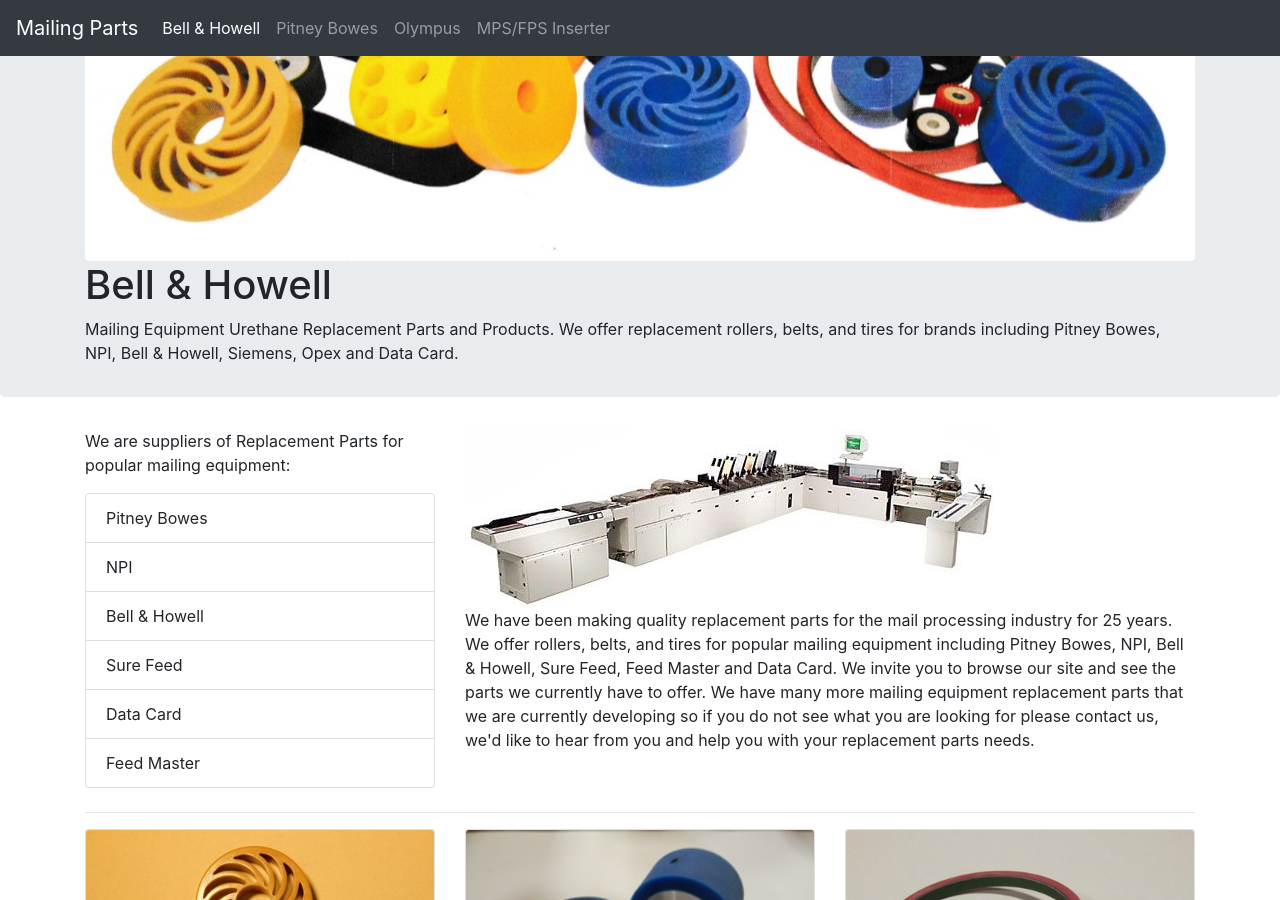
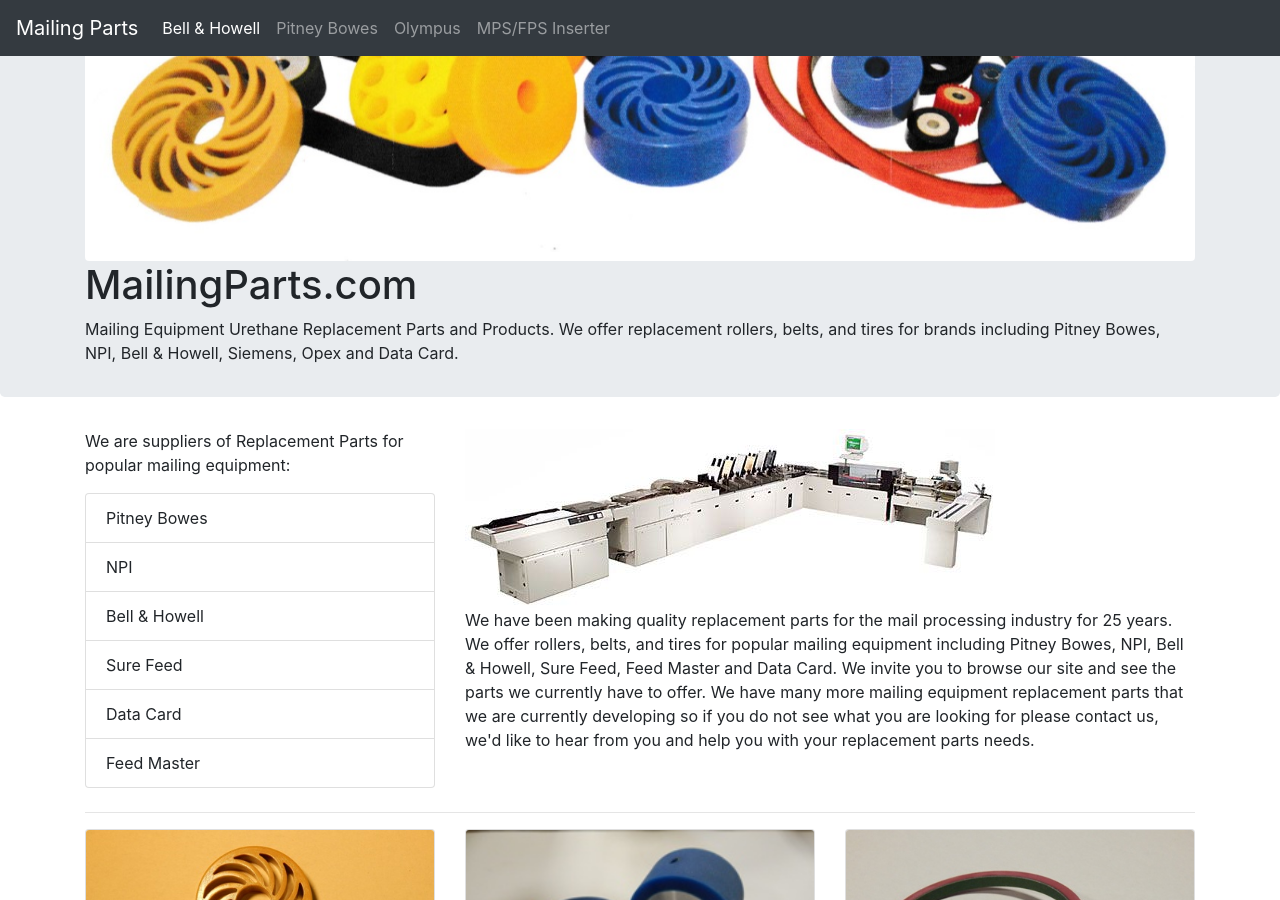
Before and after one commit to zachdyerdesign/mailingparts, a Jekyll site: the page built from index.md, in a window 1280 px wide and 900 px high, scrolled down 377 px. Built offline with Jekyll 4.4.1, drawn with Linux system fonts in a browser that asks for light colours.

Commit message:
added title to home page mailingparts.com

```diff
--- a/_layouts/home.html
+++ b/_layouts/home.html
@@ -8,7 +8,7 @@
           <div class="row">
             <div class="col">
                <img src="img/mail-sorting-equipment-replacement-parts.jpg" alt="Mail sorting equipment replacement parts" class="img-fluid rounded">
-              <h1 class="display-5">Bell & Howell</h1>
+              <h1 class="display-5">MailingParts.com</h1>
               <p>{{ site.description }}</p>
             </div>
 
```
Also changed, not shown: 2 other files.
